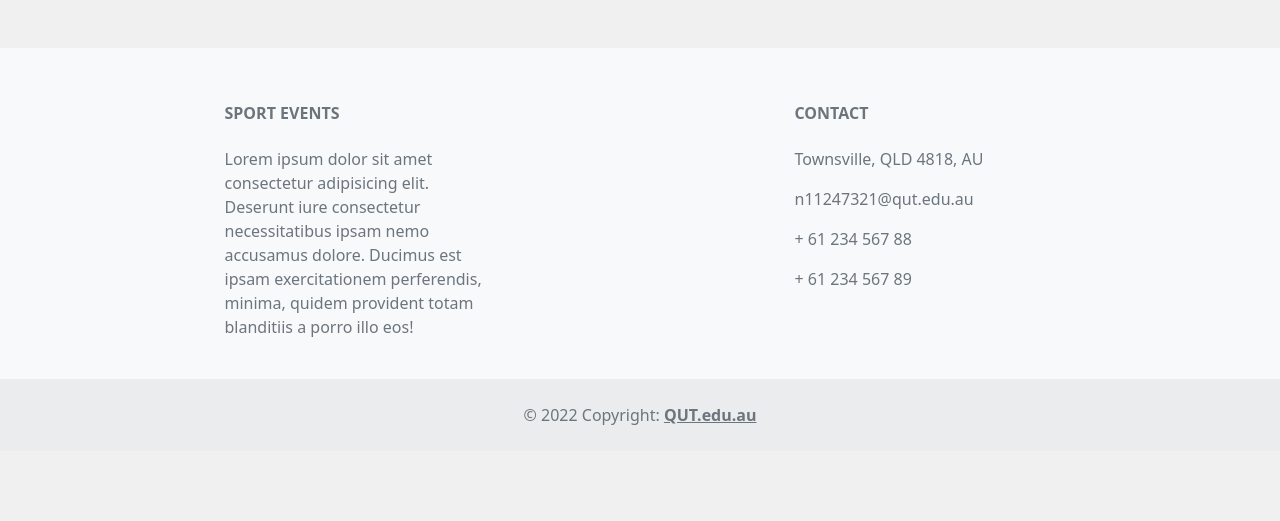
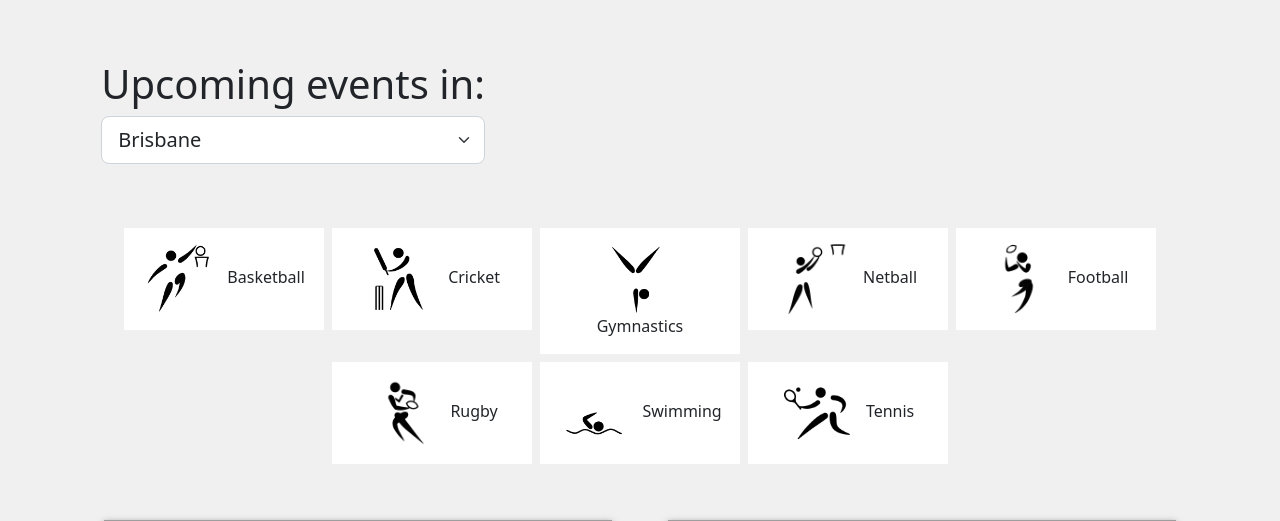
Before and after one commit to BlackHawkCH91/IAB207-Assessment3, a Flask app: page / in a window 1280 px wide. Shown: the part 86-607 px from the top of the page. Run offline with Flask 2, Linux system fonts and the light colour scheme; some libraries are stand-ins or nearby versions; grey boxes are pictures that could not be loaded.

Commit message:
Move pictograms to a separate folder, got a simple for loop for events.

```diff
--- a/website/templates/index.html
+++ b/website/templates/index.html
@@ -1 +1,111 @@
 {% extends 'base.html' %}
+{% block content %}
+    <div class="container-fluid m-auto" id="mainBox">
+        <div class="UpcomingEventHeader" id="UpcomingEventHeader">
+            <form class="form-inline" style="display: inline-block;">
+                <h1>Upcoming events in:</h1>
+                <select class="form-select form-select-lg">
+                    <option>Brisbane</option>
+                    <option>Toowoomba</option>
+                    <option>Mackay</option>
+                    <option>Townsville</option>
+                    <option>Gold Coast</option>
+                    <option>Cairns</option>
+                    <option>Charters Towers</option>
+                    <option>Warwick</option>
+                    <option>Gympie</option>
+                </select>
+            </form>
+        </div>
+
+        <div id="SportCategories">
+            <form>
+                <div class="d-flex flex-row justify-content-center flex-wrap">
+                    <div class="noselect">
+                        <input type="checkbox" id="cat1" class="catCheckbox" name="sportCat">
+                        <label class="p-3 m-1 sportPicto" for="cat1">
+                            <img class="pictoImg" src="../static/img/pictoImg/basketball.png">
+                            Basketball
+                        </label>
+                    </div>
+                    <div class="noselect">
+                        <input type="checkbox" id="cat2" class="catCheckbox" name="sportCat">
+                        <label class="p-3 m-1 sportPicto" for="cat2">
+                            <img class="pictoImg" src="../static/img/pictoImg/cricket.png">
+                            Cricket
+                        </label>
+                    </div>
+                    <div class="noselect">
+                        <input type="checkbox" id="cat3" class="catCheckbox" name="sportCat">
+                        <label class="p-3 m-1 sportPicto" for="cat3">
+                            <img class="pictoImg" src="../static/img/pictoImg/gymnastics.png">
+                            Gymnastics
+                        </label>
+                    </div>
+                    <div class="noselect">
+                        <input type="checkbox" id="cat4" class="catCheckbox" name="sportCat">
+                        <label class="p-3 m-1 sportPicto" for="cat4">
+                            <img class="pictoImg" src="../static/img/pictoImg/netball.png">
+                            Netball
+                        </label>
+                    </div>
+                    <div class="noselect">
+                        <input type="checkbox" id="cat5" class="catCheckbox" name="sportCat">
+                        <label class="p-3 m-1 sportPicto" for="cat5">
+                            <img class="pictoImg" src="../static/img/pictoImg/nfl.png">
+                            Football
+                        </label>
+                    </div>
+                    <div class="noselect">
+                        <input type="checkbox" id="cat6" class="catCheckbox" name="sportCat">
+                        <label class="p-3 m-1 sportPicto" for="cat6">
+                            <img class="pictoImg" src="../static/img/pictoImg/nrl.png">
+                            Rugby
+                        </label>
+                    </div>
+                    <div class="noselect">
+                        <input type="checkbox" id="cat7" class="catCheckbox" name="sportCat">
+                        <label class="p-3 m-1 sportPicto" for="cat7">
+                            <img class="pictoImg" src="../static/img/pictoImg/swimming.png">
+                            Swimming
+                        </label>
+                    </div>
+                    <div class="noselect">
+                        <input type="checkbox" id="cat8" class="catCheckbox" name="sportCat">
+                        <label class="p-3 m-1 sportPicto" for="cat8">
+                            <img class="pictoImg" src="../static/img/pictoImg/tennis.png">
+                            Tennis
+                        </label>
+                    </div>
+                </div>
+
+            </form>
+            <div class="d-flex flex-row justify-content-center flex-wrap">
+
+            </div>
+        </div>
+        <div class="p-3"></div>
+        <div class="d-flex flex-wrap justify-content-around">
+
+            {% for i in range(4) %}
+                <section id="firstEventItem">
+                    <a href="event.html" class="EventLink">
+                        <div class="eventImgContainer">
+                            <img class="eventImg" src="img/beach.jpg">
+                        </div>
+
+                        <div class="eventItem p-3">
+                            <h2>Event Title - Upcoming</h2>
+                            <p class="eventDateTime">10th August, 10:00 AM - 2:00 PM</p>
+                            <p style="font-weight: bold;">Sport: Rugby</p>
+                            <div class="eventDescription">
+                                <p>Lorem ipsum dolor sit amet consectetur adipisicing elit. Doloribus atque inventore exercitationem aut saepe, tenetur ea harum maiores adipisci nemo a voluptate voluptatibus debitis facere fugiat veritatis esse corporis libero.</p>
+                            </div>
+                        </div>
+                        <p class="eventTickets">30 tickets available</p>
+                    </a>
+                </section>
+            {% endfor %}
+        </div>
+    </div>
+{% endblock %}
```
Also changed, not shown: website/static/img/pictoImg/basketball.png (renamed from website/static/img/basketball.png), website/static/img/pictoImg/beach.jpg (renamed from website/static/img/beach.jpg), website/static/img/pictoImg/cricket.png (renamed from website/static/img/cricket.png), website/static/img/pictoImg/gymnastics.png (renamed from website/static/img/gymnastics.png), website/static/img/pictoImg/netball.png (renamed from website/static/img/netball.png), website/static/img/pictoImg/nfl.png (renamed from website/static/img/nfl.png), website/static/img/pictoImg/nrl.png (renamed from website/static/img/nrl.png), website/static/img/pictoImg/swimming.png (renamed from website/static/img/swimming.png), website/static/img/pictoImg/tennis.png (renamed from website/static/img/tennis.png).
